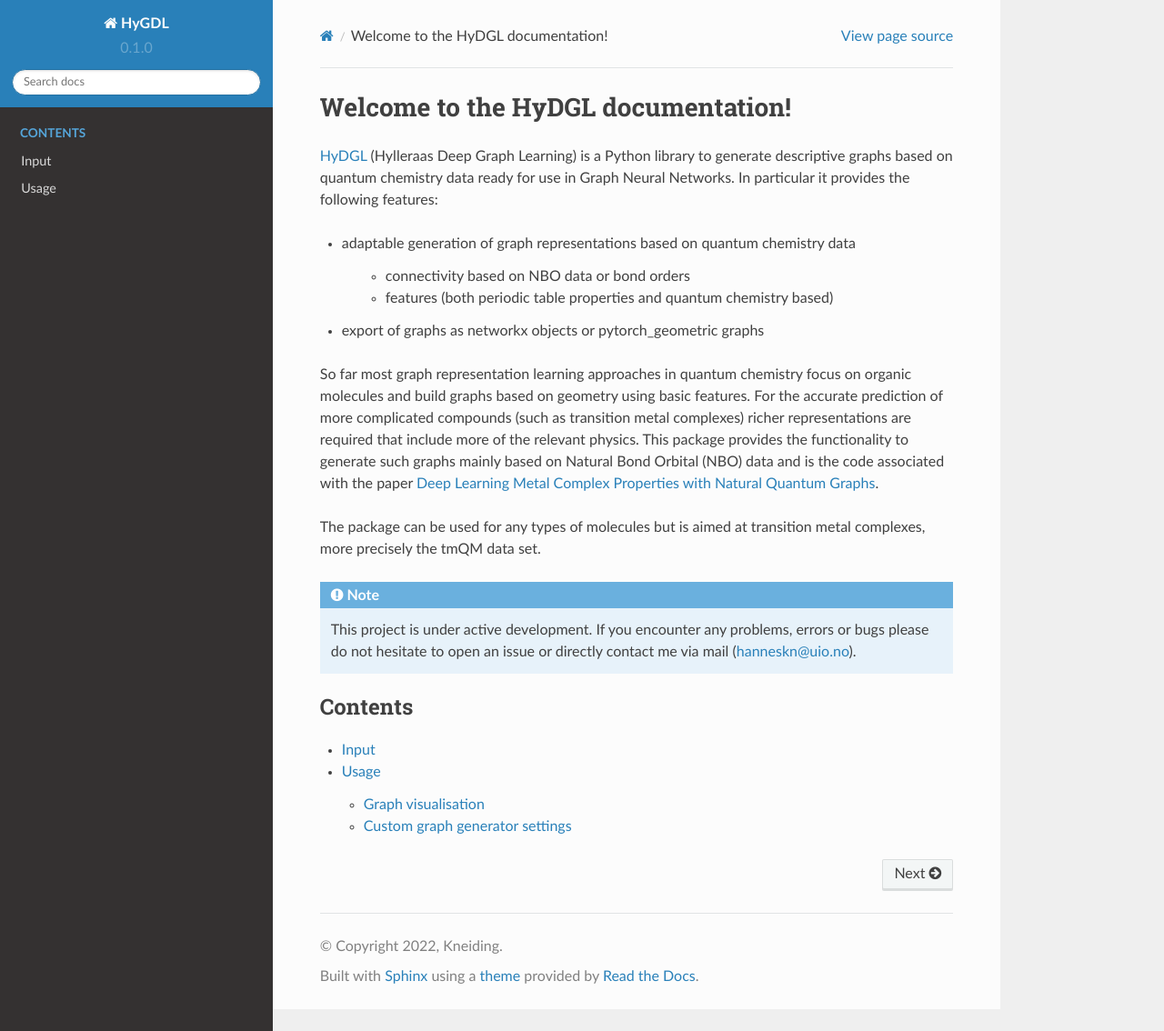
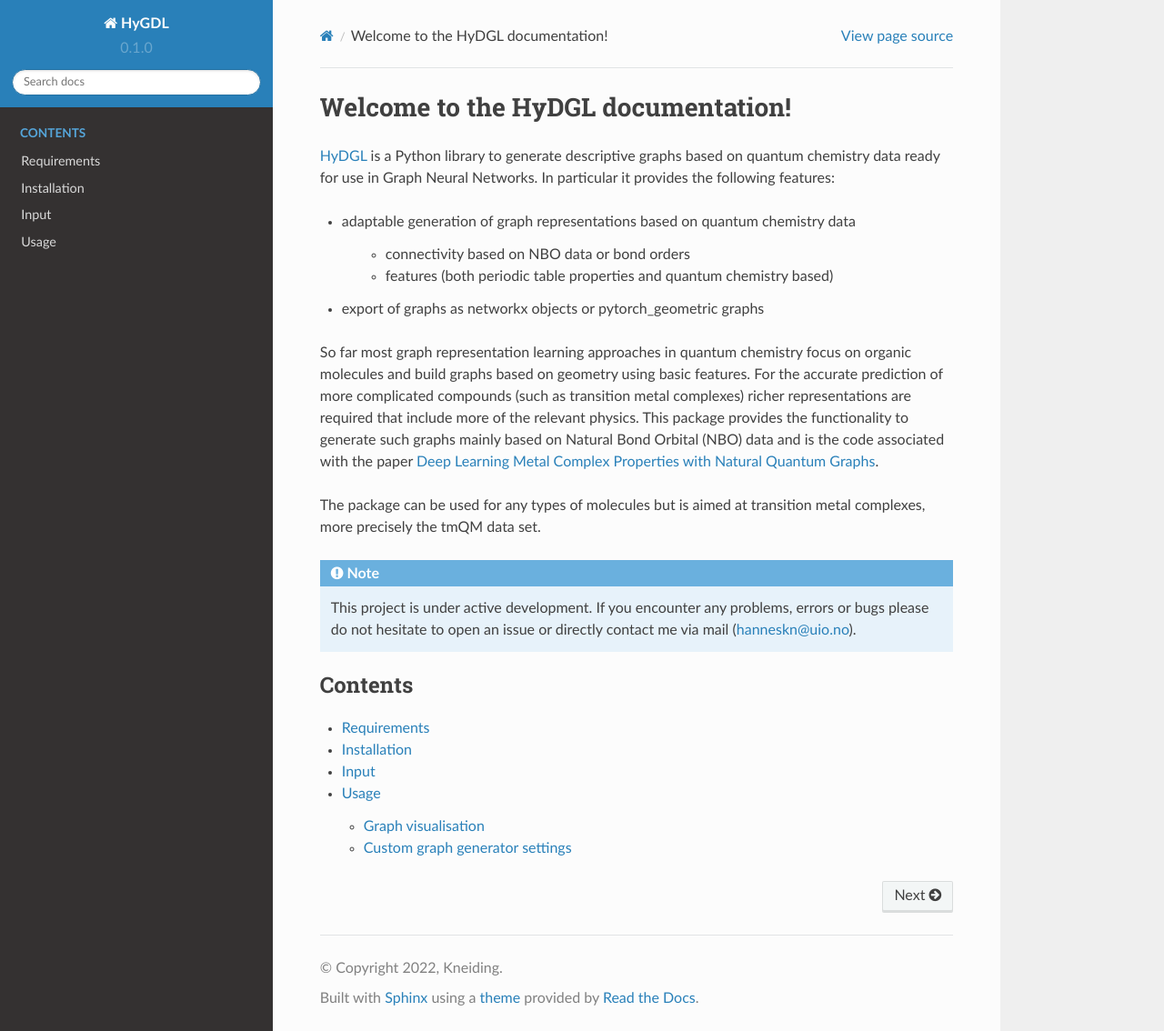
Before and after one commit to uiocompcat/HyDGL, a Sphinx documentation site: the page built from doc/source/index.rst, in a window 1280 px wide and 1134 px high. Shown: the whole window at 91% size. Built offline with Sphinx 7.4.7 and the Read the Docs theme 2.0.0, drawn with Linux system fonts in a browser that asks for light colours.

Commit message:
fixed bug

```diff
--- a/doc/source/index.rst
+++ b/doc/source/index.rst
@@ -1,7 +1,7 @@
 Welcome to the HyDGL documentation!
 ===================================
 
-`HyDGL <https://github.com/hkneiding/HyDGL>`_ (Hylleraas Deep Graph Learning) is a Python library to generate descriptive graphs based on quantum chemistry data ready for use in Graph Neural Networks. In particular it provides the following features:
+`HyDGL <https://github.com/hkneiding/HyDGL>`_ is a Python library to generate descriptive graphs based on quantum chemistry data ready for use in Graph Neural Networks. In particular it provides the following features:
 
 - adaptable generation of graph representations based on quantum chemistry data
 
@@ -21,5 +21,7 @@ The package can be used for any types of molecules but is aimed at transition me
 .. toctree::
    :caption: Contents
 
+   requirements
+   installation
    input
    usage
```
